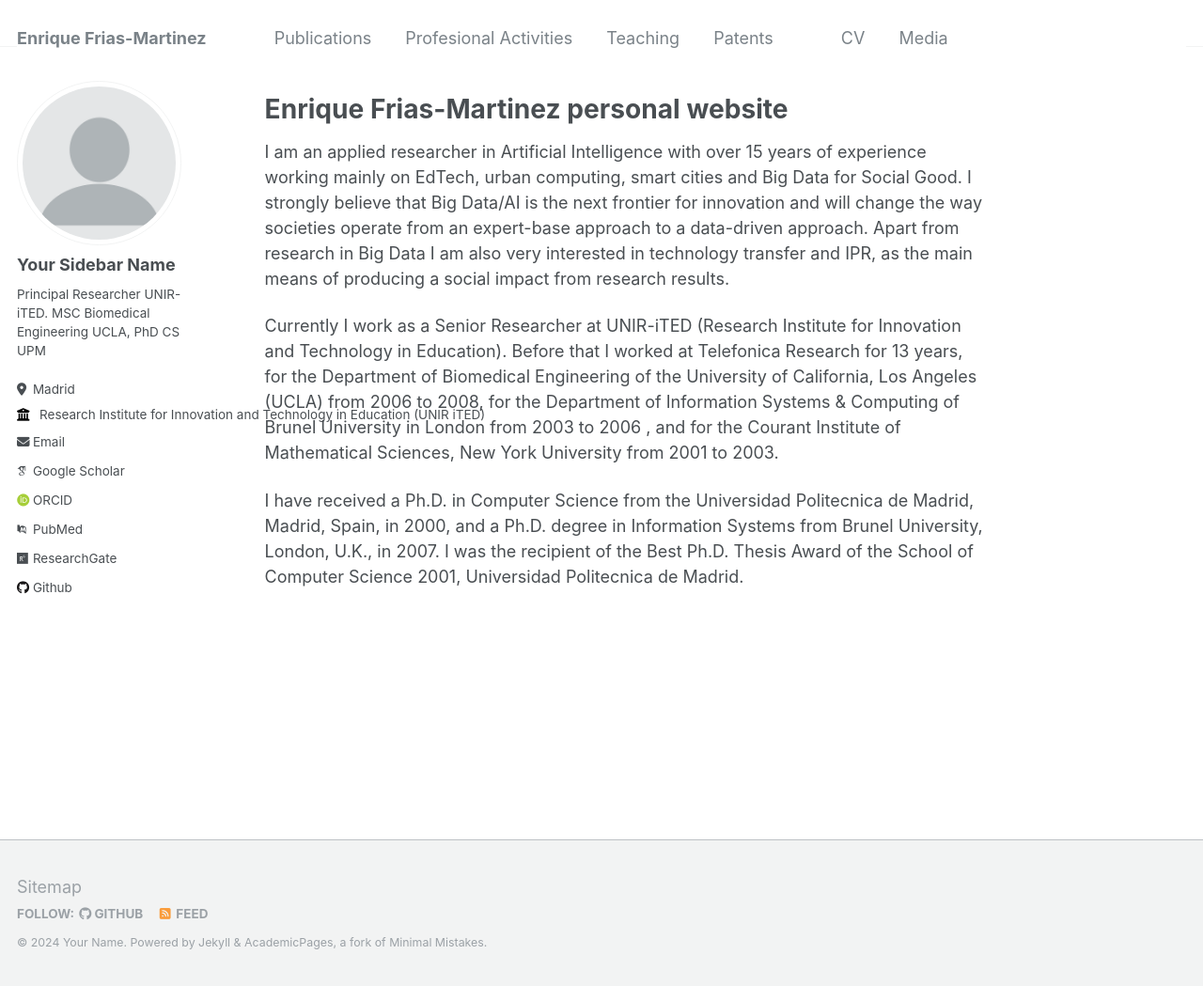
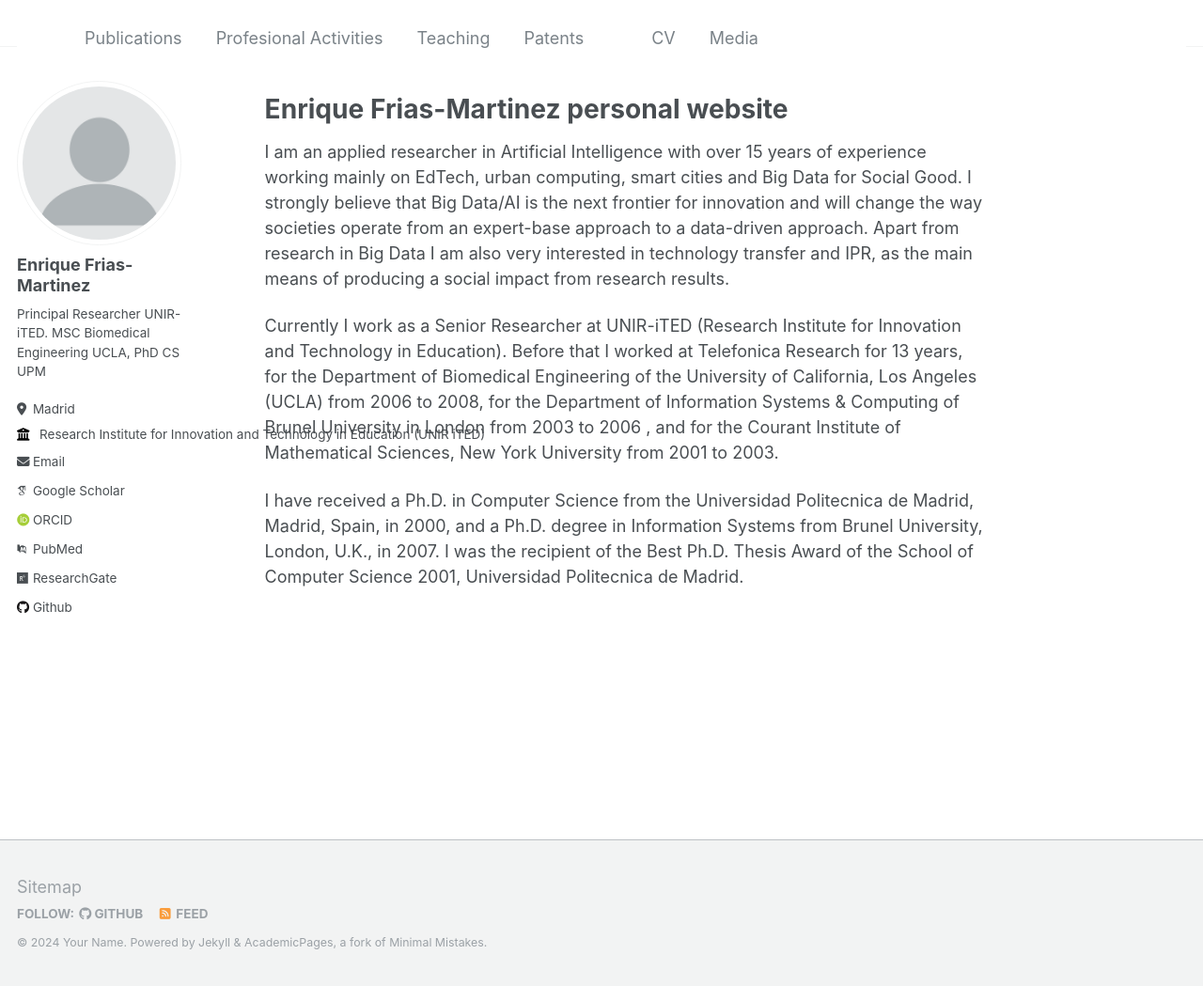
Before and after one commit to ENriqueFRiasM/TEST1, a Jekyll site: the page built from _pages/about.md, in a window 1280 px wide and 1049 px high. Shown: the whole window at 94% size. Built offline with Jekyll 4.4.1, drawn with Linux system fonts in a browser that asks for light colours; some web fonts are replaced; part of the change alters nothing that is shown.

Commit message:
Update _config.yml

```diff
--- a/_config.yml
+++ b/_config.yml
@@ -8,11 +8,11 @@
 
 # Basic Site Settings
 locale                   : "en-US"
-title                    : "Enrique Frias-Martinez"
+title                    : ""
 title_separator          : "-"
 name                     : &name "Your Name"
 description              : &description "personal description"
-url                      : https://academicpages.github.io # the base hostname & protocol for your site e.g. "https://mmistakes.github.io"
+url                      : "https://enriquefriasm.github.io"
 baseurl                  : "" # the subpath of your site, e.g. "/blog"
 repository               : "academicpages/academicpages.github.io"
 
@@ -22,7 +22,7 @@ repository               : "academicpages/academicpages.github.io"
 author:
   # Biographic information
   avatar           : "profile.png"
-  name             : "Your Sidebar Name"
+  name             : "Enrique Frias-Martinez"
   pronouns         : # example: "she/her"
   bio              : "Principal Researcher UNIR-iTED. MSC Biomedical Engineering UCLA, PhD CS UPM"
   location         : "Madrid"
```
